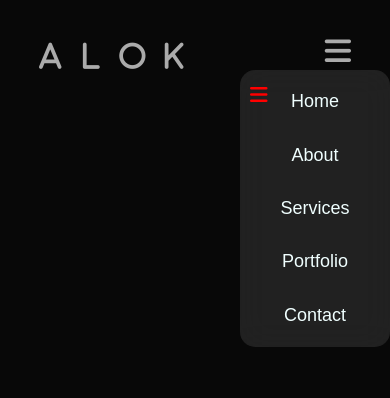
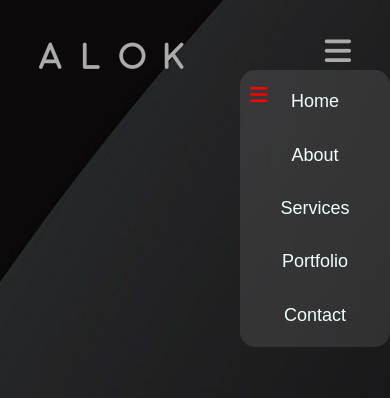
Before and after one commit to Alokyadav7/Portfolio, a plain HTML site: page index.html in a window 390 px wide. Shown: the top 398 px of the page. Drawn offline with nearby package versions, Linux system fonts and the light colour scheme; files whose address does not match are found by name.

Commit message:
Update index.css

```diff
--- a/index.css
+++ b/index.css
@@ -18,7 +18,7 @@ body {
 #header {
     width: 100%;
     height: 100vh;
-    background-image: url(img/black.jpg);
+    background-image: url(black.jpg);
     background-position: center;
     background-size: cover;
 }
@@ -374,7 +374,7 @@ nav .fas {
 
 @media only screen and (max-width:600px) {
     #header {
-        background-image: url(img/black.jpg);
+        background-image: url(black.jpg);
     }
     .header-text {
         margin-top: 100%;
```
